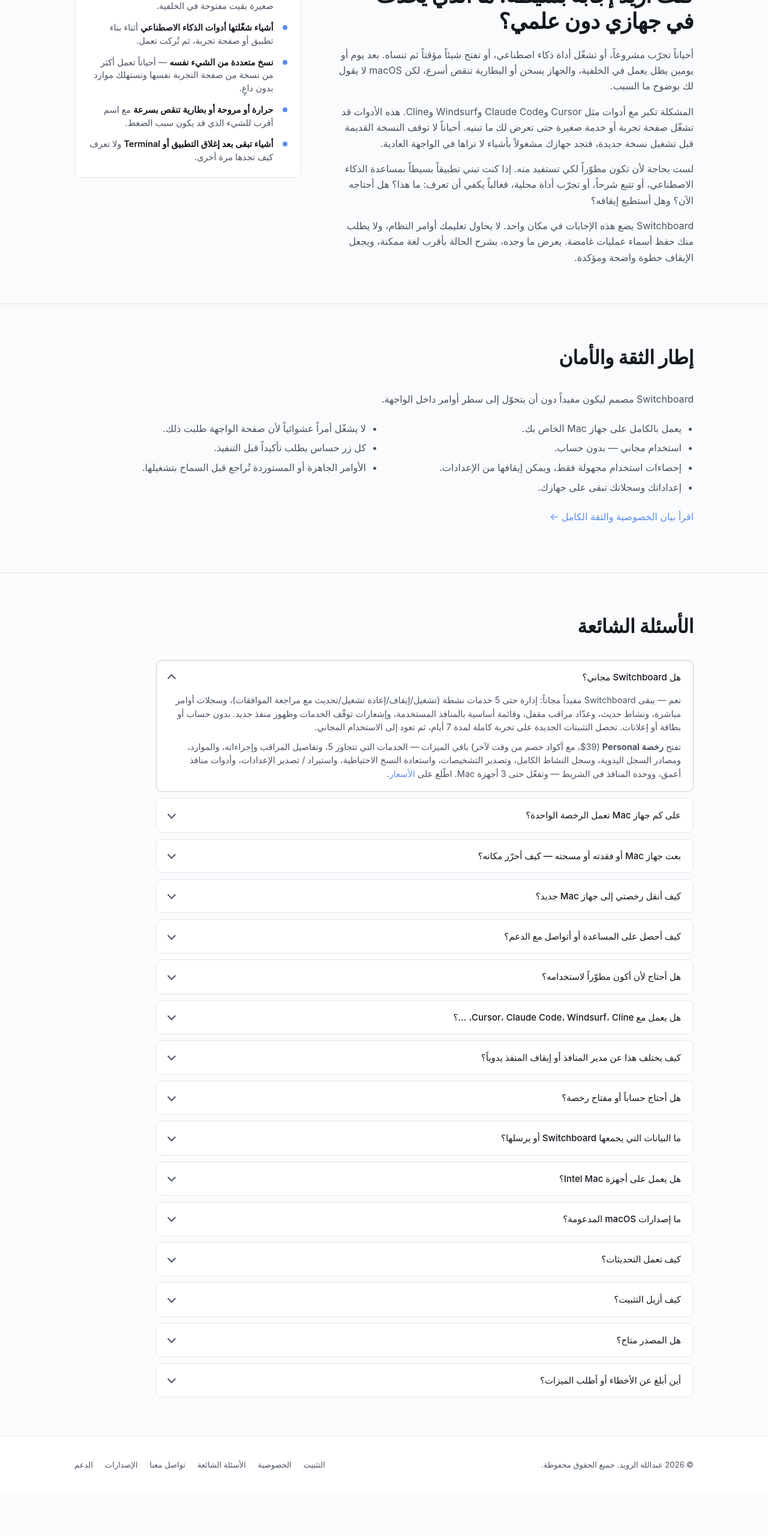
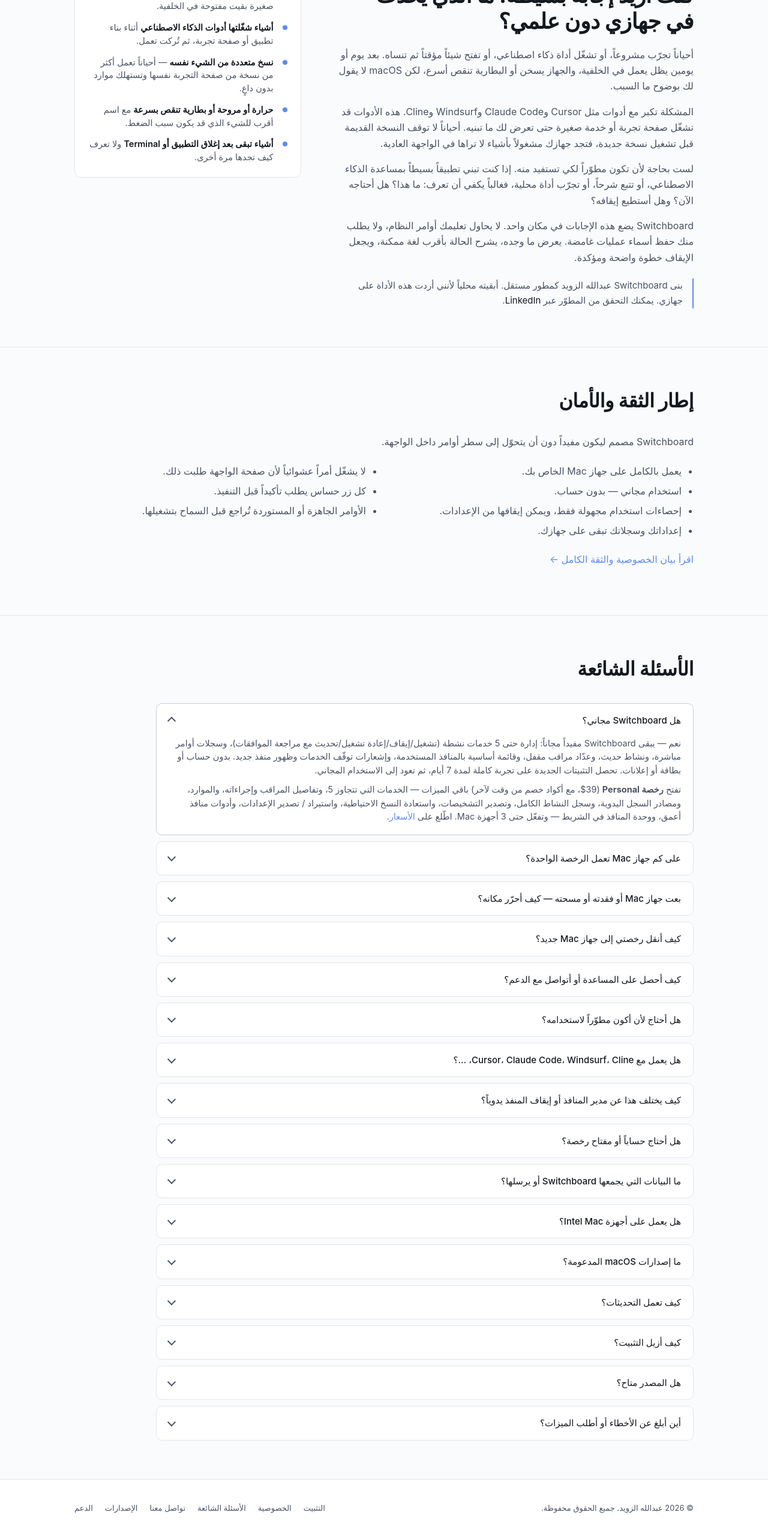
Before and after one commit to azzuwayed/switchboard-website, a plain HTML site: page ar/index.html in a window 1280 px wide. Shown: the part 4292-6852 px from the top of the page at 60% size. Before the commit the page ends 6780 px from the top, so only its background shows below. Drawn offline with Linux system fonts and the light colour scheme; no server answers.

Commit message:
docs: add founder LinkedIn trust signal
Trust copy:

- Add founder verification notes to the English and Arabic homepage story sections

- Mention the builder/operator on the English and Arabic privacy trust pages

Sitewide links:

- Link the footer author name to LinkedIn across English and Arabic static pages

- Add minimal styling so the linked author and founder note match the existing design

Metadata:

- Add LinkedIn url and sameAs fields to homepage JSON-LD author metadata

Verification: git diff --check; python3 -m http.server 4173; curl -s -o /dev/null -w '%{http_code} %{content_type}\n' http://127.0.0.1:4173/index.html http://127.0.0.1:4173/ar/index.html http://127.0.0.1:4173/privacy.html http://127.0.0.1:4173/ar/privacy.html; served DOM LinkedIn anchor check; Safari local browser smoke

```diff
--- a/ar/index.html
+++ b/ar/index.html
@@ -95,7 +95,12 @@
         "description": "تطبيق macOS أصلي في شريط القائمة يجد الخدمات المحلية التي يشغّلها جهازك — خدمات Homebrew وحاويات Docker ووكلاء launchd وخوادم التطوير وأدوات الذكاء الاصطناعي المحلية — ويوضح من يستخدم كل منفذ، ويجمع التحكم والفحص والسجلات في لوحة محلية واحدة.",
         "url": "https://azzuwayed.github.io/switchboard-website/ar/",
         "image": "https://azzuwayed.github.io/switchboard-website/assets/screenshots/services-dashboard.png",
-        "author": { "@type": "Person", "name": "Abdullah Alzuwayed" },
+        "author": {
+          "@type": "Person",
+          "name": "Abdullah Alzuwayed",
+          "url": "https://www.linkedin.com/in/abdullah-alzuwayed/",
+          "sameAs": ["https://www.linkedin.com/in/abdullah-alzuwayed/"]
+        },
         "offers": { "@type": "Offer", "price": "0", "priceCurrency": "USD" }
       }
     </script>
@@ -614,6 +619,16 @@
               النظام، ولا يطلب منك حفظ أسماء عمليات غامضة. يعرض ما وجده، يشرح
               الحالة بأقرب لغة ممكنة، ويجعل الإيقاف خطوة واضحة ومؤكدة.
             </p>
+            <p class="story-founder">
+              بنى Switchboard عبدالله الزويد كمطور مستقل. أبقيته محلياً لأنني
+              أردت هذه الأداة على جهازي. يمكنك التحقق من المطوّر عبر
+              <a
+                href="https://www.linkedin.com/in/abdullah-alzuwayed/"
+                rel="me noopener"
+                target="_blank"
+                >LinkedIn</a
+              >.
+            </p>
           </div>
           <aside
             class="story-side"
@@ -951,7 +966,16 @@
 
     <footer class="site-footer">
       <div class="container footer-inner">
-        <p>© 2026 عبدالله الزويد. جميع الحقوق محفوظة.</p>
+        <p>
+          © 2026
+          <a
+            class="footer-author"
+            href="https://www.linkedin.com/in/abdullah-alzuwayed/"
+            rel="me noopener"
+            target="_blank"
+            >عبدالله الزويد</a
+          >. جميع الحقوق محفوظة.
+        </p>
         <nav class="footer-nav" aria-label="تذييل">
           <a href="#install">التثبيت</a>
           <a href="privacy.html">الخصوصية</a>
--- a/style.css
+++ b/style.css
@@ -831,6 +831,14 @@ h2 {
   color: var(--fg);
 }
 
+.footer-author {
+  color: inherit;
+}
+
+.footer-author:hover {
+  color: var(--fg);
+}
+
 /* Pricing and checkout */
 
 .page-hero {
@@ -1489,6 +1497,27 @@ h2 {
   font-size: 0.9em;
 }
 
+.story-founder {
+  margin: 22px 0 0;
+  padding-left: 16px;
+  border-left: 2px solid var(--accent);
+  color: var(--fg-muted);
+  font-size: 15px;
+  line-height: 1.65;
+  max-width: 60ch;
+}
+
+.story-founder a {
+  color: var(--fg);
+}
+
+[dir="rtl"] .story-founder {
+  padding-right: 16px;
+  padding-left: 0;
+  border-right: 2px solid var(--accent);
+  border-left: 0;
+}
+
 .story-side {
   background: var(--bg-elev);
   border: 1px solid var(--border);
```
Also changed, not shown: ar/checkout.html (+10 -1 lines), ar/contact.html (+10 -1 lines), ar/pricing.html (+10 -1 lines), ar/privacy.html (+17 -2 lines), ar/recover.html (+10 -1 lines), ar/reset.html (+10 -1 lines), ar/success.html (+10 -1 lines), checkout.html (+10 -1 lines), contact.html (+10 -1 lines), index.html (+27 -2 lines), pricing.html (+10 -1 lines), privacy.html (+19 -4 lines), recover.html (+10 -1 lines), reset.html (+10 -1 lines), 1 more files.
